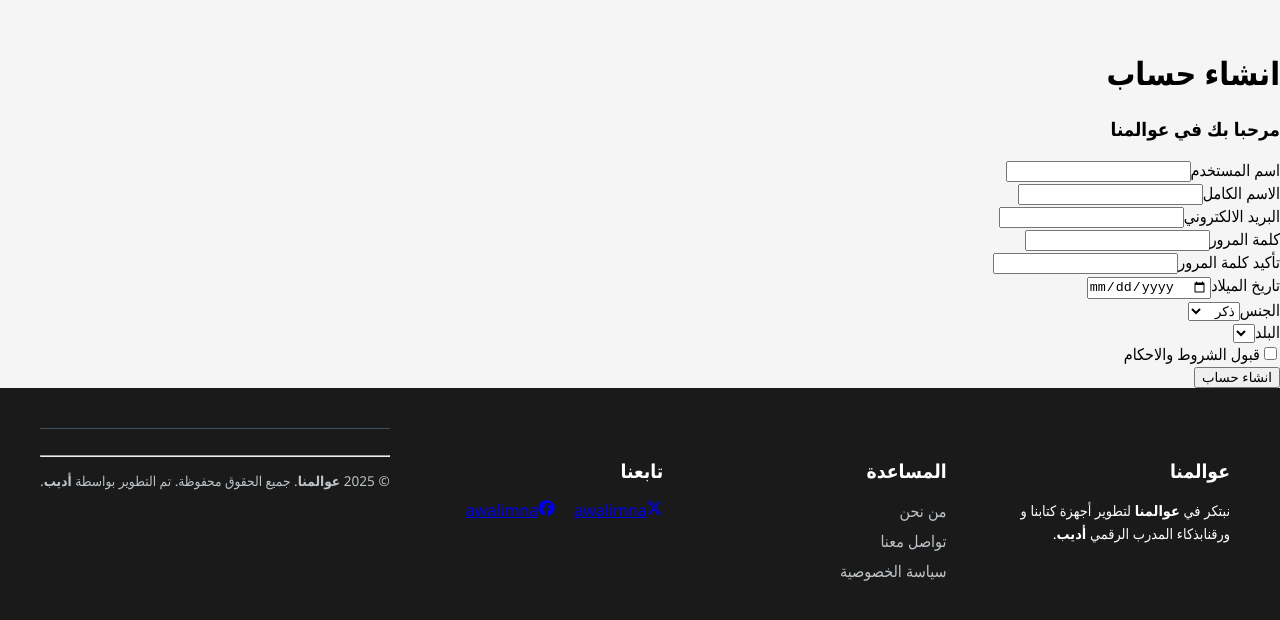
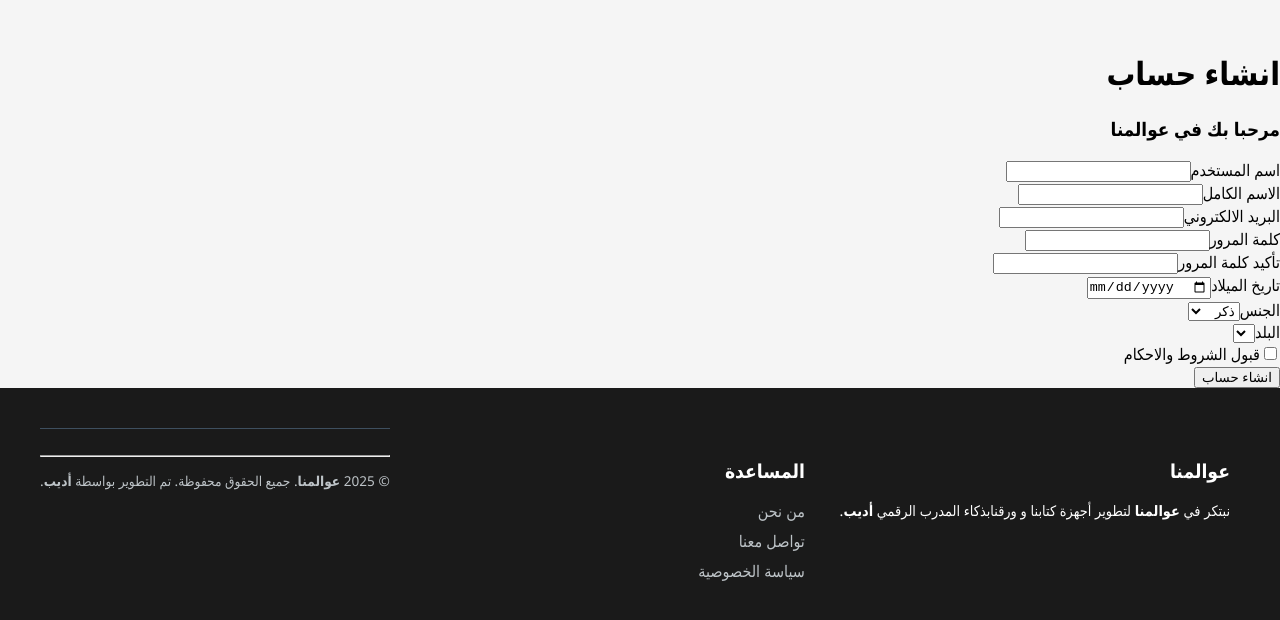
Before and after one commit to osama-alhudhaif/website, a React (Vite) app in the folder frontend/: page /register in a window 1280 px wide. Shown: the part 767-1387 px from the top of the page. Built offline with nearby package versions, Linux system fonts and the light colour scheme.

Commit message:
Fix project: Reverted to stable version and removed Tailwind

```diff
--- a/frontend/src/App.tsx
+++ b/frontend/src/App.tsx
@@ -12,7 +12,6 @@ const App = () => (
     <Header />
     <div className="app-container">
       <Routes>
-        {/* هنا نحدد أي صفحة تظهر عند كل رابط */}
         <Route path="/About" element={<About />} />
         <Route path="/login" element={<Login />} />
         <Route path="/register" element={<Register />} />
--- a/frontend/src/constants/Footer.tsx
+++ b/frontend/src/constants/Footer.tsx
@@ -1,4 +1,3 @@
-import { FaFacebook, FaXTwitter } from "react-icons/fa6"; // استخدام FaXTwitter للشعار الجديد
 import "./Footer.css";
 
 const Footer = () => {
@@ -27,23 +26,6 @@ const Footer = () => {
           </ul>
         </div>
 
-        {/* قسم التواصل الاجتماعي */}
-        <div className="Footer-Section">
-          <h3 className="Footer-Title">تابعنا</h3>
-          <div className="Social-Icons">
-            {/* منصة X (تويتر سابقاً) */}
-            <a href="https://twitter.com/awalimna" target="_blank" rel="noreferrer" className="Social-Link">
-              <FaXTwitter className="Icon-X" />
-              <span>awalimna</span>
-            </a>
-
-            {/* فيسبوك */}
-            <a href="https://facebook.com/awalimna" target="_blank" rel="noreferrer" className="Social-Link">
-              <FaFacebook className="Icon-FB" />
-              <span>awalimna</span>
-            </a>
-          </div>
-        </div>
         <div className="Footer-Bottom">
           <hr className="Footer-Divider" />
           <p className="Rights">
```
Also changed, not shown: package.json (+320 -1 lines), 1 other file (tests, documents, lock files or other folders).
